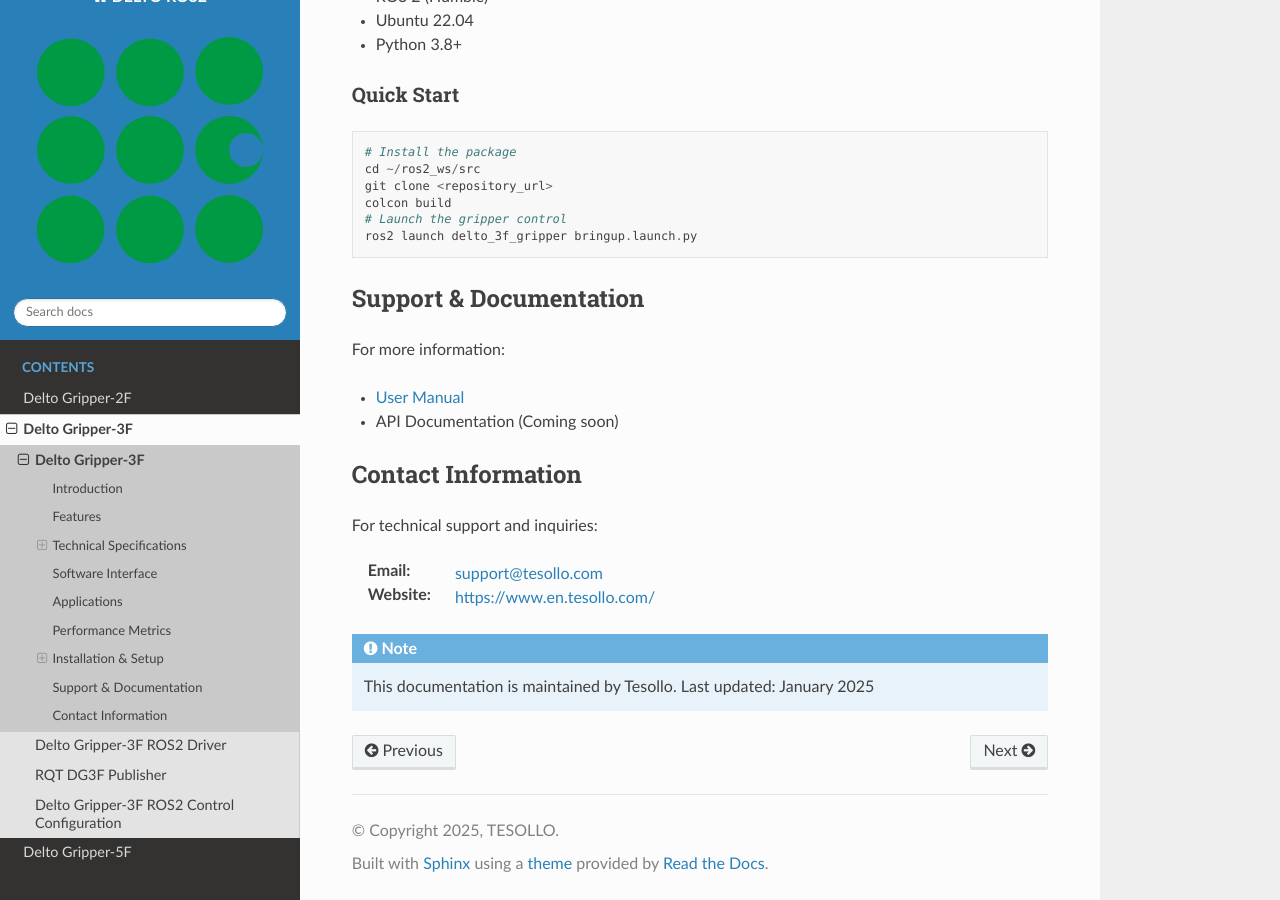
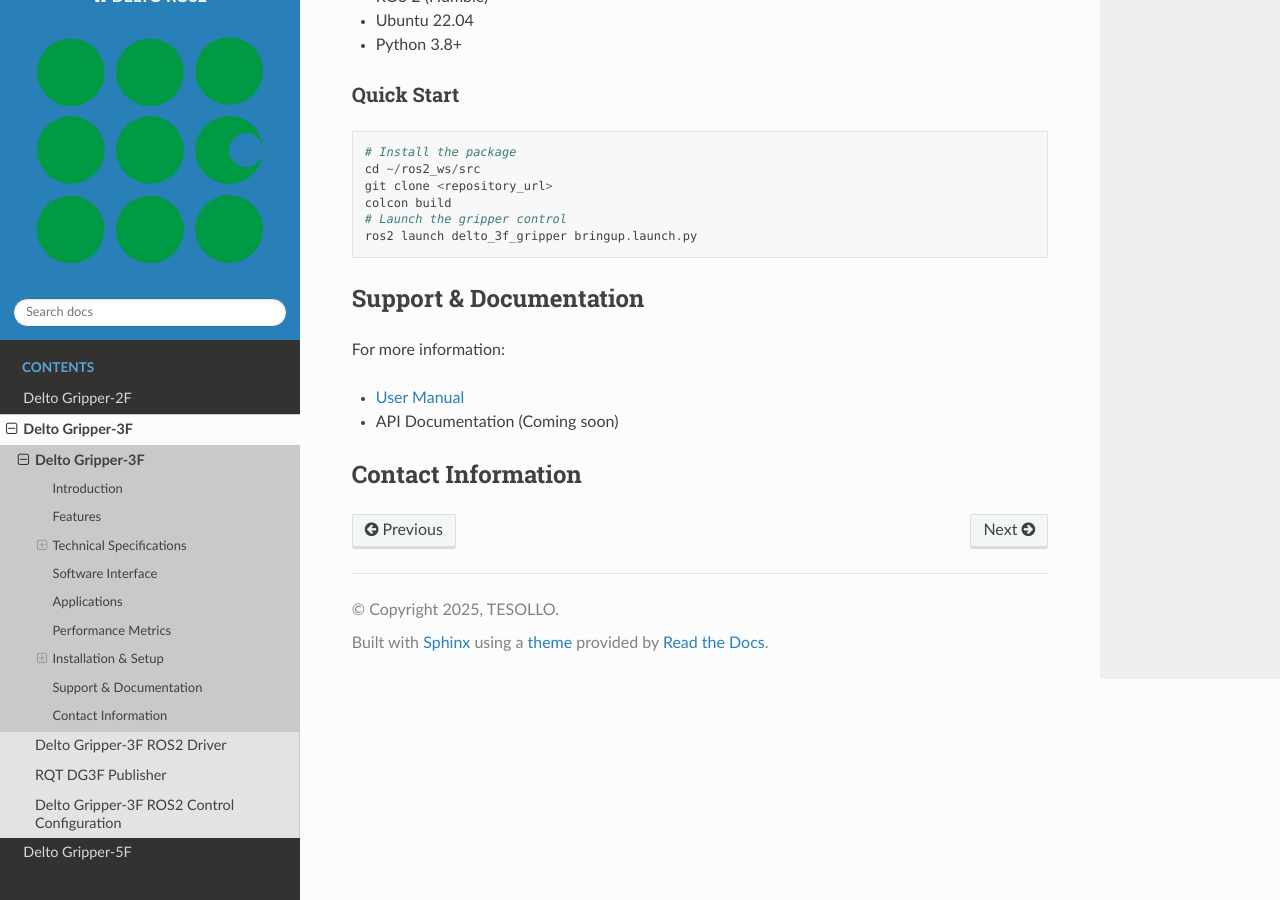
Before and after one commit to Kim-Hongcheol/test_doc, a Sphinx documentation site: the page built from docs/source/delto_3f_introduce.rst, in a window 1280 px wide and 900 px high, scrolled down 2534 px. Built offline with Sphinx 7.4.7 and the Read the Docs theme 3.1.0, drawn with Linux system fonts in a browser that asks for light colours.

Commit message:
change note.

```diff
--- a/docs/source/delto_3f_introduce.rst
+++ b/docs/source/delto_3f_introduce.rst
@@ -117,12 +117,3 @@ For more information:
 
 Contact Information
 ------------------------------
-
-For technical support and inquiries:
-
-:Email: support@tesollo.com
-:Website: https://www.en.tesollo.com/
-
-.. note::
-   This documentation is maintained by Tesollo.
-   Last updated: January 2025
```
Also changed, not shown: docs/source/index.rst (+8 -0 lines).
